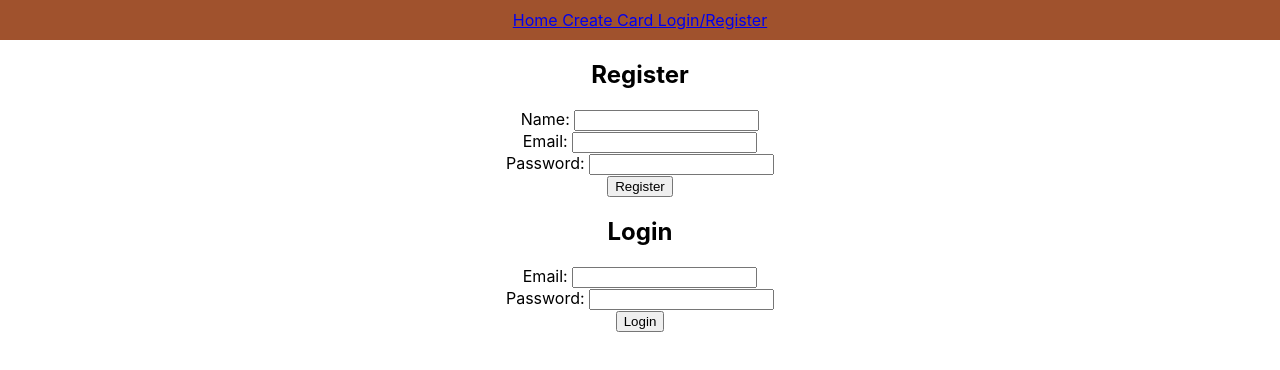
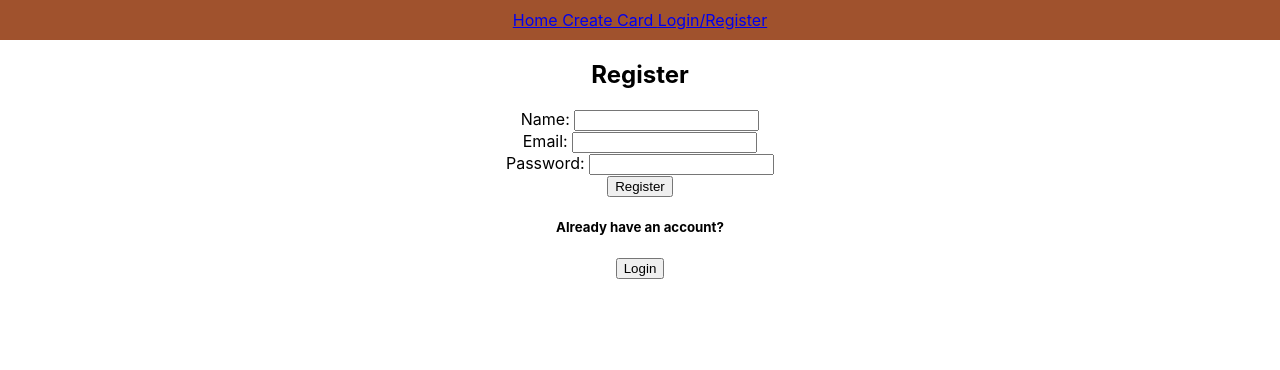
Before and after one commit to Mubarek-Hassen/study-card-client, a React (Create React App) app: page /user in a window 1280 px wide. Shown: the top 370 px of the page. Built offline with nearby package versions, Linux system fonts and the light colour scheme.

Commit message:
working on dynamic login or register page

```diff
--- a/src/pages/User.jsx
+++ b/src/pages/User.jsx
@@ -1,11 +1,18 @@
 import Login from "../components/user/Login";
 import Register from "../components/user/Register";
-
+import { useState } from "react";
 function User() {
+  const [isRegister, setIsRegister] = useState(false)
+  const sign =()=>{
+    setIsRegister(!isRegister)
+  }
   return (
     <div>
-      <Register />
-      <Login />
+
+      {!isRegister && <Register />}
+      {isRegister && <Login />}
+      <h5>Already have an account?</h5>
+      <button onClick={sign}>Login</button>
     </div>
   )
 }
```
